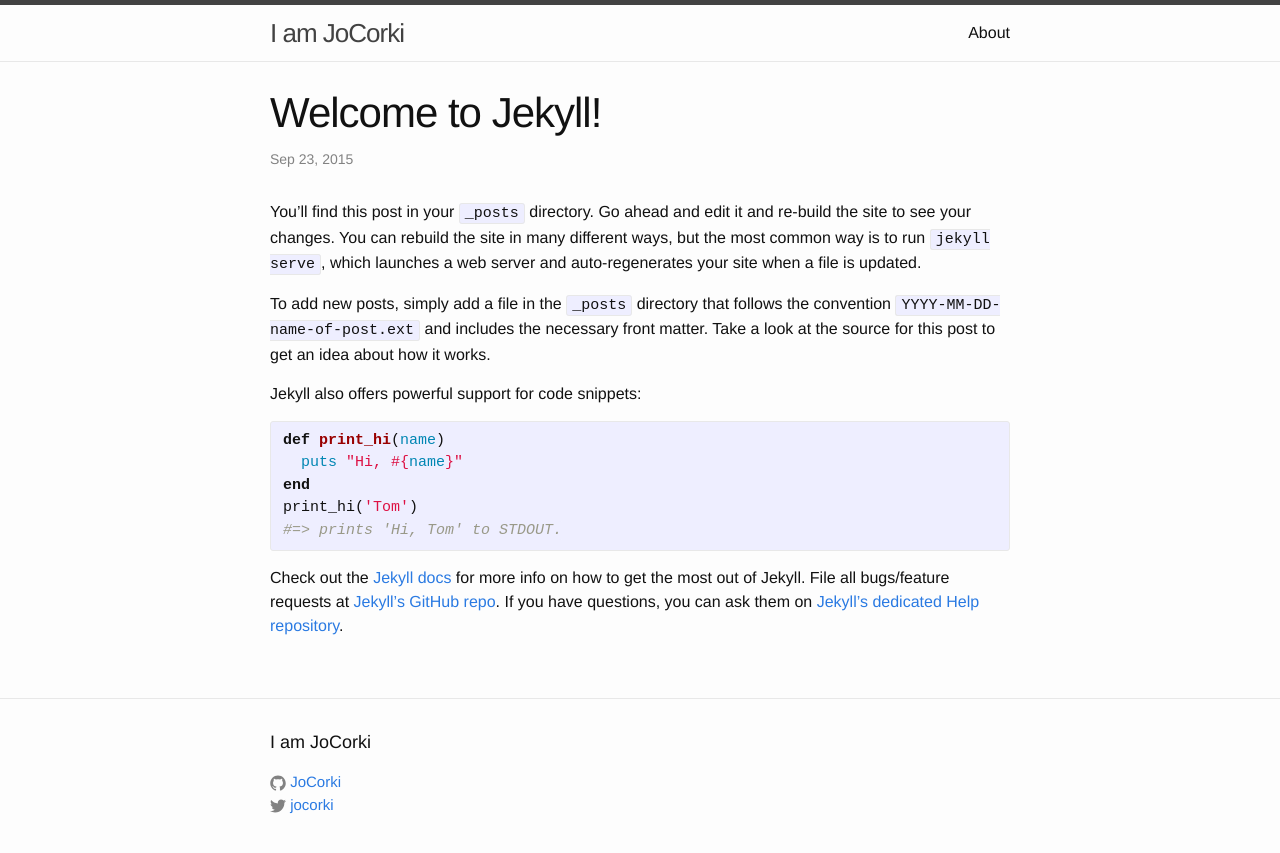
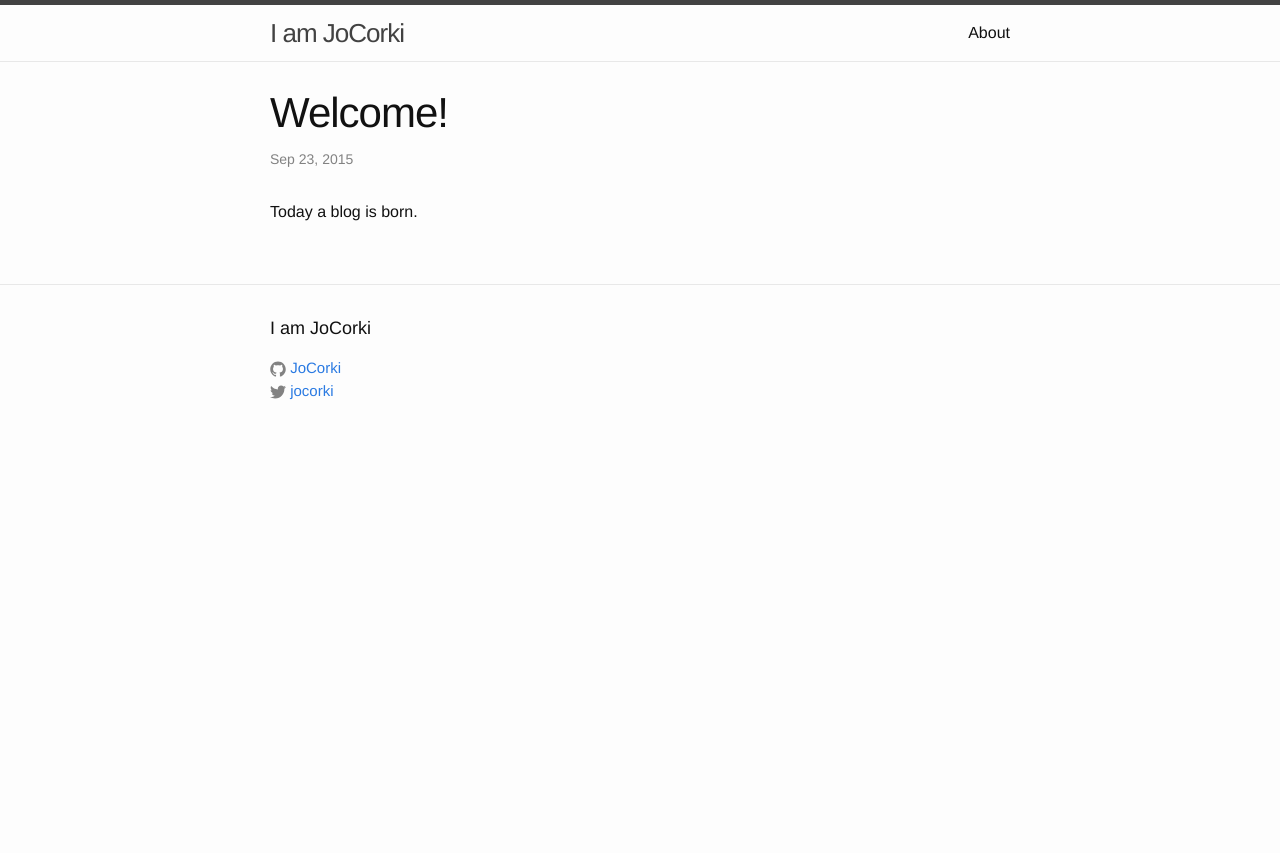
Before and after one commit to jocorki/jocorki.github.io, a Jekyll site: the page built from _posts/2015-09-23-welcome-to-jekyll.markdown, in a window 1280 px wide. Shown: the top 853 px of the page. Built offline with Jekyll 4.4.1, drawn with Linux system fonts in a browser that asks for light colours.

Commit message:
update about and first post

```diff
--- a/_posts/2015-09-23-welcome-to-jekyll.markdown
+++ b/_posts/2015-09-23-welcome-to-jekyll.markdown
@@ -1,10 +1,10 @@
 ---
 layout: post
-title:  "Welcome to Jekyll!"
+title:  "Welcome!"
 date:   2015-09-23 12:16:50
 categories: jekyll update
 ---
-You’ll find this post in your `_posts` directory. Go ahead and edit it and re-build the site to see your changes. You can rebuild the site in many different ways, but the most common way is to run `jekyll serve`, which launches a web server and auto-regenerates your site when a file is updated.
+<!-- You’ll find this post in your `_posts` directory. Go ahead and edit it and re-build the site to see your changes. You can rebuild the site in many different ways, but the most common way is to run `jekyll serve`, which launches a web server and auto-regenerates your site when a file is updated.
 
 To add new posts, simply add a file in the `_posts` directory that follows the convention `YYYY-MM-DD-name-of-post.ext` and includes the necessary front matter. Take a look at the source for this post to get an idea about how it works.
 
@@ -22,4 +22,6 @@
 
 [jekyll]:      http://jekyllrb.com
 [jekyll-gh]:   https://github.com/jekyll/jekyll
-[jekyll-help]: https://github.com/jekyll/jekyll-help
+[jekyll-help]: https://github.com/jekyll/jekyll-help -->
+
+Today a blog is born.
--- a/about.md
+++ b/about.md
@@ -4,8 +4,10 @@
 permalink: /about/
 ---
 
-This is the base Jekyll theme. You can find out more info about customizing your Jekyll theme, as well as basic Jekyll usage documentation at [jekyllrb.com](http://jekyllrb.com/)
+Just another web developer.
+
+<!-- This is the base Jekyll theme. You can find out more info about customizing your Jekyll theme, as well as basic Jekyll usage documentation at [jekyllrb.com](http://jekyllrb.com/)
 
 You can find the source code for the Jekyll new theme at: [github.com/jglovier/jekyll-new](https://github.com/jglovier/jekyll-new)
 
-You can find the source code for Jekyll at [github.com/jekyll/jekyll](https://github.com/jekyll/jekyll)
+You can find the source code for Jekyll at [github.com/jekyll/jekyll](https://github.com/jekyll/jekyll) -->
```
